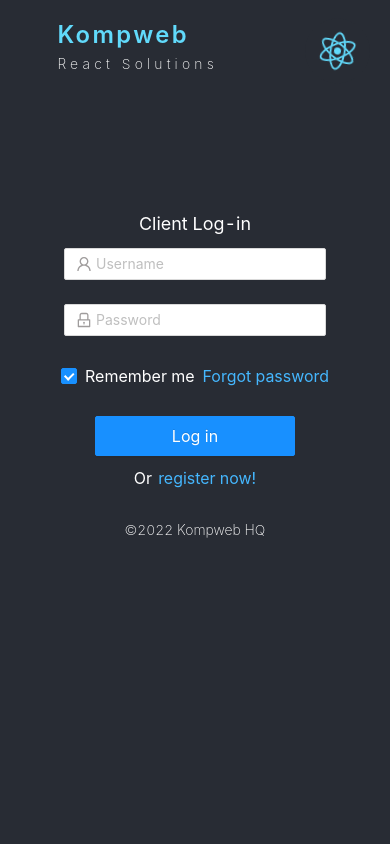
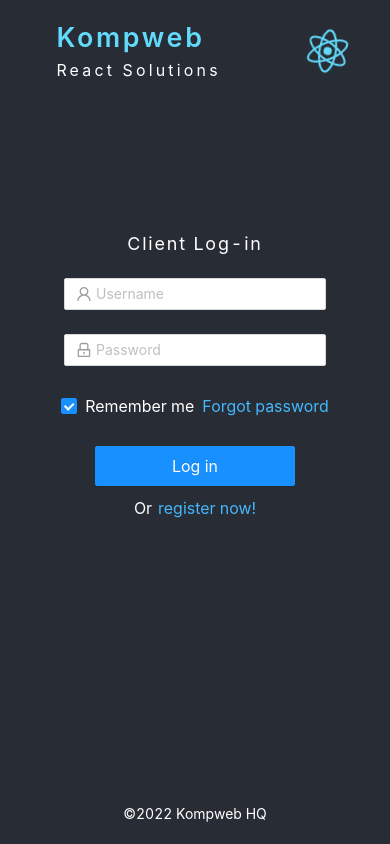
Before and after one commit to Kompweb/Kompweb, a React (Create React App) app in the folder Frontend/: page / in a window 390 px wide. Built offline with nearby package versions, Linux system fonts and the light colour scheme; no server answers.

Commit message:
style cleanup

```diff
--- a/Frontend/src/Style.css
+++ b/Frontend/src/Style.css
@@ -3,10 +3,9 @@
   max-width: 960px;
   margin: auto;
 }
-
 .App {
   text-align: center;
-  margin-top: 140px;
+  margin-top: 120px;
   /* background-color: red; */
   /* display: flex;
   flex-direction: column; */
@@ -20,22 +19,12 @@ a {
   font-size: calc(14px + 0.5vmin);
 }
 span {
-  /* color: rgb(205, 26, 26); */
   color: white;
-  /* font-size: calc(14px + 0.5vmin); */
-  font-size: 16px;
+  font-size: calc(14px + 0.5vmin);
   margin: 0;
-  /* height: 40px; */
 }
 .ant-btn span {
   height: calc(14px + 0.5vmin);
-}
-.App .ant-input-affix-wrapper {
-  /* height: 40px; */
-  /* border: 1px solid red; */
-  /* padding: 0; */
-  /* font-size: 18px; */
-  color: black;
 }
 .App .anticon {
   color: rgb(159, 156, 156);
@@ -82,9 +71,10 @@ span {
 } */
 
 .link-client {
-  font-size: calc(18px + 0.5vmin);
+  font-size: calc(16px + 0.5vmin);
   color: #ffffff;
-  margin-bottom: 20px;
+  margin: 10px 0 20px 0;
+  letter-spacing: 0.1em;
 }
 .languages img {
   /* display: inline-block; */
@@ -126,30 +116,17 @@ span {
   align-items: center;
   /* border: 1px solid red; */
 }
-
-.contact-for button {
-  color: red;
-  border: 1px solid red;
-  align-items: center;
-  justify-content: center;
-  margin: 0;
-  padding: 0;
+footer {
+  position: fixed;
+  bottom: 0;
+  margin: 5% 0 5% 0;
+  width: 100%;
+  display: flex;
+  /* flex-direction: column; */
+  /* font-size: calc(14px + 0.5vmin); */
+  color: #fff;
+  /* letter-spacing: 0.1em; */
 }
-footer {
-  /* position: absolute; */
-  margin: 5% 0 10% 0;
-  padding-bottom: 20px;
-  /* width: 100%; */
-  display: flex;
-  flex-direction: column;
-  justify-content: center;
-}
-.last-item {
-  font-size: calc(12px + 0.5vmin);
-  color: #fff;
-  font-weight: 200;
-}
-
 .search-form button {
   font-size: calc(12px + 0.5vmin);
   margin: 0;
@@ -181,27 +158,12 @@ footer {
     transform: rotate(360deg);
   }
 }
-
 @media screen and (max-width: 500px) {
+  .App {
+    margin-top: 160px;
+  }
   .react-logo {
     display: none;
     margin-top: 30%;
   }
-  .link-client {
-    font-size: calc(16px + 0.5vmin);
-    /* margin-top: 10px; */
-    /* color: red; */
-    position: relative;
-    /* right: 20px; */
-    /* left: 40px; */
-    top: 10px;
-    /* background-color: #1890ff; */
-    text-align: left;
-    left: 0;
-  }
-  footer {
-    /* position: absolute; */
-    margin: 1% 0 0 0;
-    /* padding-bottom: 10px; */
-  }
 }
--- a/Frontend/src/styles/navbar.css
+++ b/Frontend/src/styles/navbar.css
@@ -7,7 +7,7 @@
 }
 .kompweb a {
   text-decoration: none;
-  font-size: calc(18px + 1.5vmin);
+  font-size: calc(21px + 1.5vmin);
   color: #61dafb;
   font-weight: 600;
   letter-spacing: 0.1em;
@@ -20,13 +20,13 @@
 .kompweb p {
   color: #ffffff;
   letter-spacing: 0.1em;
-  font-size: calc(12px + 0.5vmin);
-  letter-spacing: 0.3em;
-  font-weight: 200;
+  font-size: calc(14px + 0.5vmin);
+  letter-spacing: 0.2em;
+  /* font-weight: 200; */
 }
 .react {
-  height: 65px;
-  width: 65px;
+  height: 75px;
+  width: 75px;
   border-radius: 50%;
   cursor: pointer;
   transition: background-color 0.2s ease-in-out;
@@ -40,7 +40,7 @@
 }
 .navigation-menu li {
   list-style-type: none;
-  margin-right: 25px;
+  margin-right: 30px;
   padding: 3px;
   align-items: right;
   border-bottom: 1px dashed #4f4f4f;
@@ -50,8 +50,8 @@
 .navigation-menu a {
   right: 0;
   color: #fff;
-  font-size: calc(12px + 0.5vmin);
-  font-weight: 200;
+  font-size: calc(14px + 0.5vmin);
+  /* font-weight: 200; */
   letter-spacing: 0.3em;
 
   /* width: 100%; */
@@ -59,8 +59,8 @@
 
 .hamburger {
   border: 0;
-  height: 65px;
-  width: 65px;
+  height: 75px;
+  width: 75px;
   padding: 0;
   border-radius: 50%;
   background-color: #282c34;
@@ -68,7 +68,7 @@
   transition: background-color 0.2s ease-in-out;
   position: absolute;
   top: 85%;
-  right: 20px;
+  right: 25px;
   transform: translateY(-50%);
   display: none;
 }
@@ -93,7 +93,7 @@
   }
   .navigation-menu li a {
     color: rgb(255, 255, 255);
-    font-size: calc(12px + 0.5vmin);
+    font-size: calc(14px + 0.5vmin);
     letter-spacing: 0.2em;
   }
   .navigation-menu li a:hover {
```
